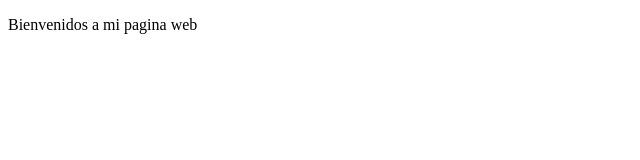
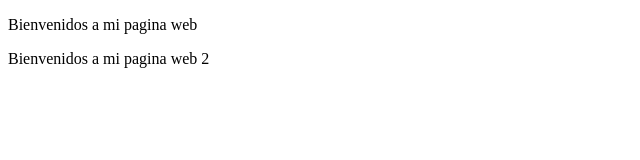
Before and after one commit to globalinvest-advisors/globalinvestgroup.co, a plain HTML site: page index.html in a window 1280 px wide. Shown: the whole page, without its empty margins (0-640 px from the left). Drawn offline with Linux system fonts and the light colour scheme.

Commit message:
Actualizacion 1

```diff
--- a/index.html
+++ b/index.html
@@ -7,5 +7,6 @@
 </head>
 <body>
     <p>Bienvenidos a mi pagina web</p>
+    <p>Bienvenidos a mi pagina web 2</p>
 </body>
 </html>
```
